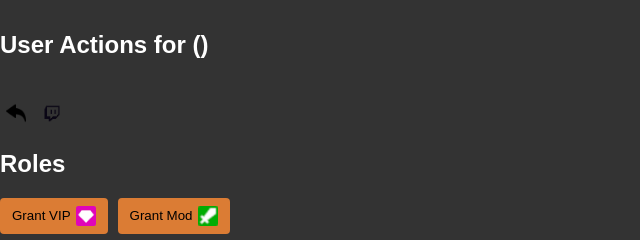
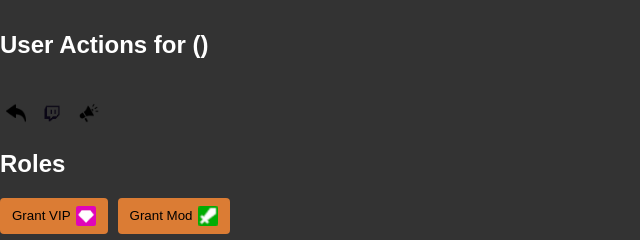
Before and after one commit to DinooSaaw/ModTool, an Electron app: page search.html in a window 800 px wide. Shown: the top 240 px of the page, 0-640 px from the left. Drawn offline with Linux system fonts and the light colour scheme.

Commit message:
added shoutout

```diff
--- a/search.html
+++ b/search.html
@@ -17,6 +17,7 @@
     <div class="actions-buttons">
       <button id="back"><img src="./assets/back.png" alt="Back" width="20" height="20"></button>
       <button id="native-user-card"><img src="./assets/twitch.png" alt="Open Native User Card" width="20" height="20"></button>
+      <button id="shoutout"><img src="./assets/shoutout.png" alt="Shoutout User" width="20" height="20"></button>
     </div>
 
     <div class="roles">
```
Also changed, not shown: assets/shoutout.png (added).
